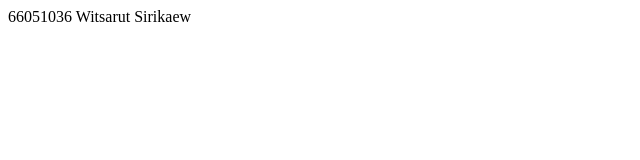
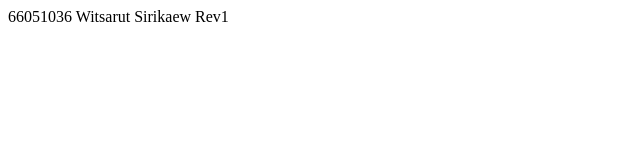
Before and after one commit to ohmmm66/git101_Ohm, a plain HTML site: page index.html in a window 1280 px wide. Shown: the full height of the page, 0-640 px from the left. Drawn offline with Linux system fonts and the light colour scheme.

Commit message:
Update index.html

```diff
--- a/index.html
+++ b/index.html
@@ -6,6 +6,6 @@
     <title>Document</title>
 </head>
 <body>
-    66051036 Witsarut Sirikaew
+    66051036 Witsarut Sirikaew Rev1
 </body>
 </html>
```
